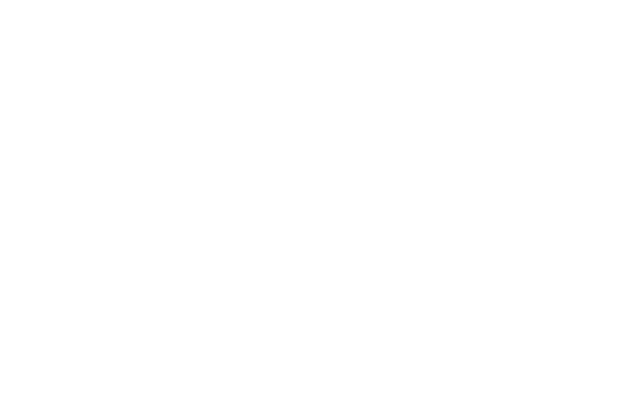
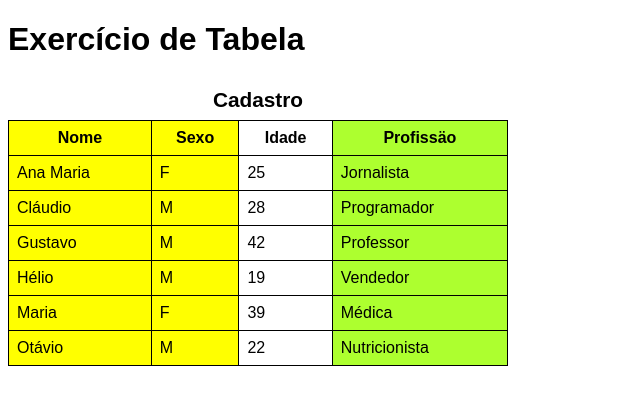
Before and after one commit to mbpfilho/HTML-CSS, a plain HTML site: page modulo3/ex23/tabela5.html in a window 1280 px wide. Shown: the whole page, without its empty margins (0-640 px from the left). Drawn offline with Linux system fonts and the light colour scheme.

Commit message:
isolar colunas

```diff
--- a/modulo3/ex23/tabela5.html
+++ b/modulo3/ex23/tabela5.html
@@ -4,9 +4,87 @@
     <meta charset="UTF-8">
     <meta http-equiv="X-UA-Compatible" content="IE=edge">
     <meta name="viewport" content="width=device-width, initial-scale=1.0">
-    <title>Document</title>
+    <title>Exercício de tabelas</title>
+    <style>
+        body{
+            font-family: sans-serif;
+        }
+        table{
+            border-collapse: collapse;
+            width: 500px;
+        }
+        caption{
+            font-size: 1.3em;
+            font-weight: bolder;
+            padding: 8px;
+        }
+        td,th{
+            border: 1px solid black;
+            padding: 8px;
+        }
+        .destaque{
+            background-color: greenyellow;
+        }
+        col#cprof{
+            background-color: greenyellow;
+        }
+        col#cnome{
+            background-color: yellow;
+        }
+    </style>
 </head>
 <body>
-
+    <h1>Exercício de Tabela</h1>
+    <table>
+        <caption>Cadastro</caption>
+        <colgroup>
+            <col id="cnome" span="2">
+            <!-- <col id="csexo"> -->
+            <col id="cidade">
+            <col id="cprof">
+        </colgroup>
+        <tr>
+            <th scope="col">Nome</th>
+            <th scope="col">Sexo</th>
+            <th scope="col">Idade</th>
+            <th scope="col">Profissäo</th>
+        </tr>
+        <tr>
+            <td>Ana Maria</td>
+            <td>F</td>
+            <td>25</td>
+            <td>Jornalista</td>
+        </tr>
+        <tr>
+            <td>Cláudio</td>
+            <td>M</td>
+            <td>28</td>
+            <td>Programador</td>
+        </tr>
+        <tr>
+            <td>Gustavo</td>
+            <td>M</td>
+            <td>42</td>
+            <td>Professor</td>
+        </tr>
+        <tr>
+            <td>Hélio</td>
+            <td>M</td>
+            <td>19</td>
+            <td>Vendedor</td>
+        </tr>
+        <tr>
+            <td>Maria</td>
+            <td>F</td>
+            <td>39</td>
+            <td>Médica</td>
+        </tr>
+        <tr>
+            <td>Otávio</td>
+            <td>M</td>
+            <td>22</td>
+            <td>Nutricionista</td>
+        </tr>
+    </table>
 </body>
 </html>
```
Also changed, not shown: modulo3/desafio14.html (+3 -1 lines), anotacoes.txt.
